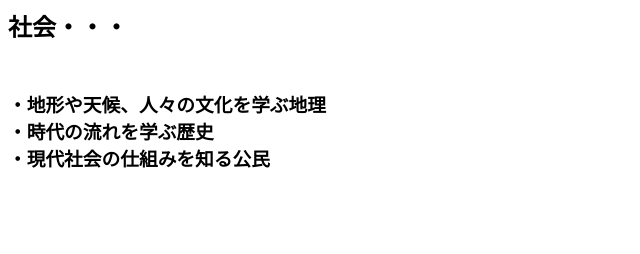
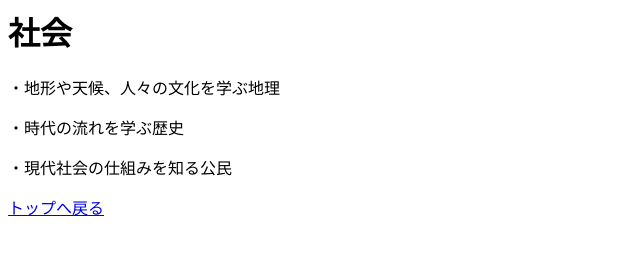
Before and after one commit to Shirakawa0/ensyukadai01, a plain HTML site: page kamoku1.html in a window 1280 px wide. Shown: the whole page, without its empty margins (0-640 px from the left). Drawn offline with Linux system fonts and the light colour scheme.

Commit message:
科目の更新

```diff
--- a/kamoku1.html
+++ b/kamoku1.html
@@ -3,10 +3,11 @@
         <title>社会</title>
     </head>
     <body>
-        <h2>社会・・・<br><br></h2>
-            <h3>・地形や天候、人々の文化を学ぶ地理<br>
-                ・時代の流れを学ぶ歴史<br>
-                ・現代社会の仕組みを知る公民
-            </h3>
+        <h1>社会</h1>
+            <p>・地形や天候、人々の文化を学ぶ地理</p>
+            <p>・時代の流れを学ぶ歴史</p>
+            <p>・現代社会の仕組みを知る公民</p>
+
+            <a href="index.html">トップへ戻る</a>
     </body>
 </html>
```
Also changed, not shown: index.html (+5 -3 lines), kamoku2.html (+2 -0 lines), kamoku3.html (+2 -0 lines).
